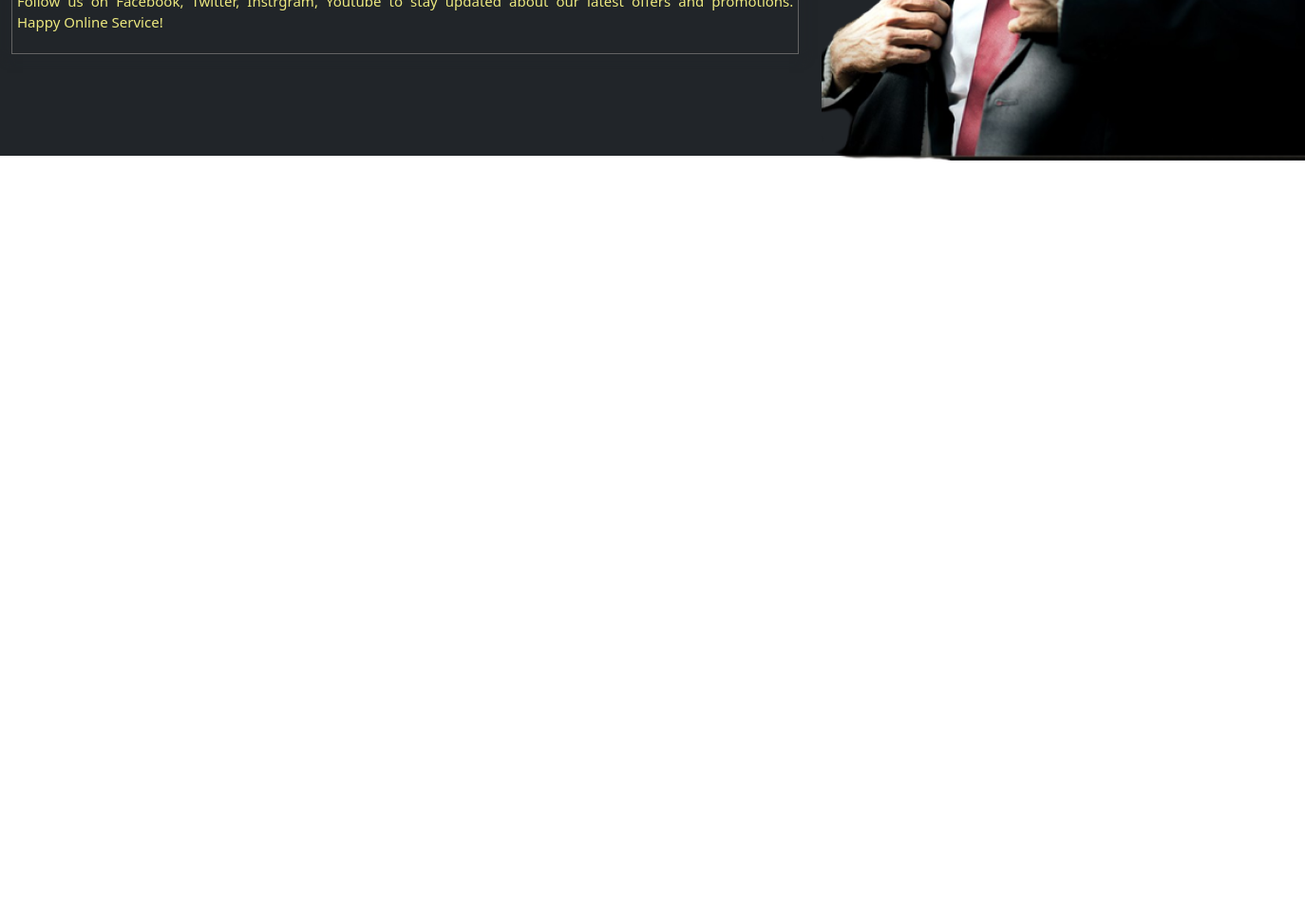
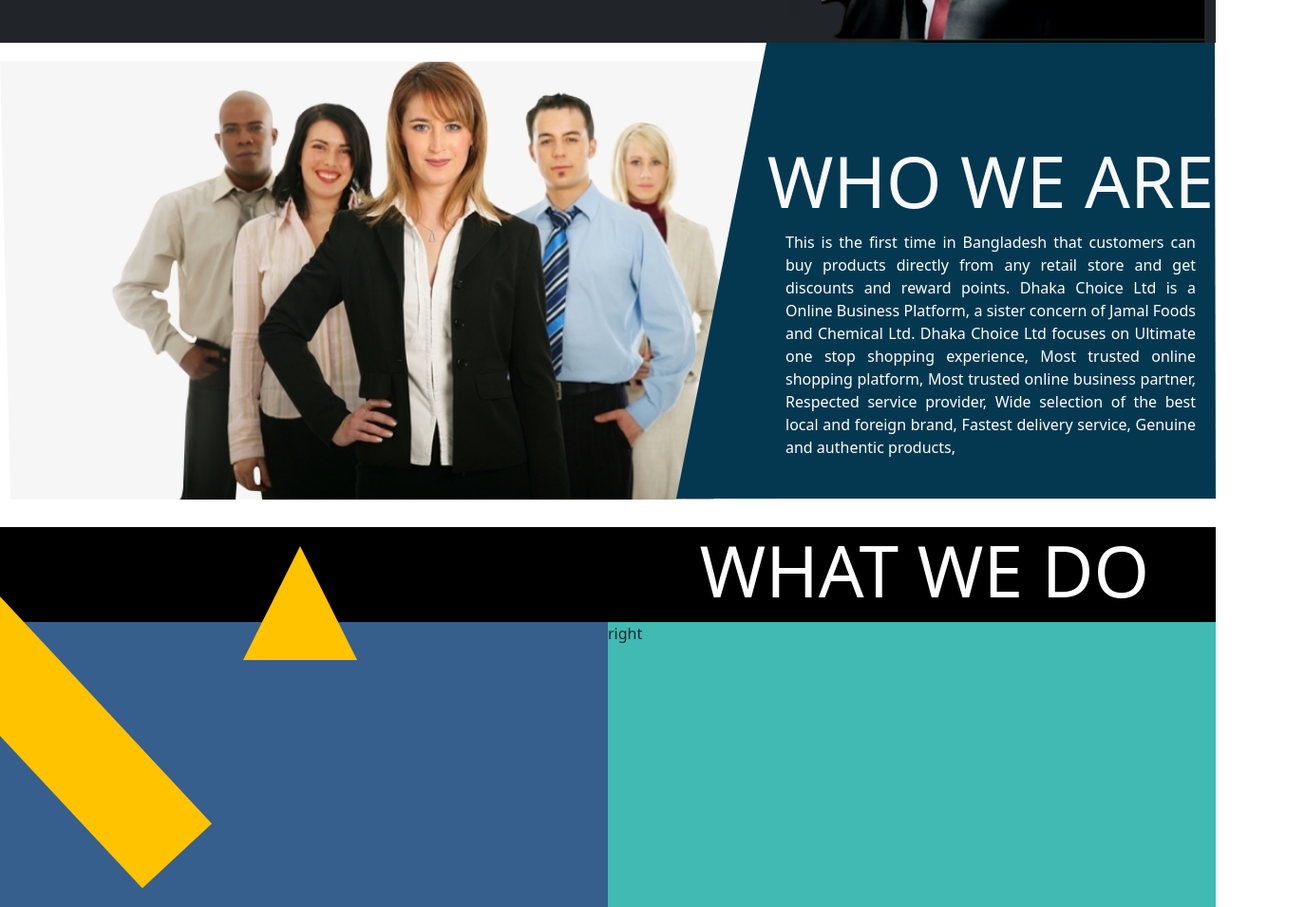
Before and after one commit to Riad15/Dhaka_Choice_ILTD, a plain HTML site: page about.html in a window 1280 px wide. Shown: the part 578-1533 px from the top of the page at 95% size, 1374 px wide, since content can reach past the window. Before the commit the page ends 800 px from the top, so only its background shows below. Drawn offline with nearby package versions, Linux system fonts and the light colour scheme; a web font is replaced by a local one.

Commit message:
add to about section second slide

```diff
--- a/about.css
+++ b/about.css
@@ -2,12 +2,44 @@
 @import url('https://fonts.googleapis.com/css2?family=Gideon+Roman&family=Inter:wght@200&family=Italianno&family=Lilita+One&family=Poppins:wght@500&display=swap');
 
 /* about Section style start*/
-.about-section {
+
+/* first part start */
+.first_slide_section {
     margin-top: 32px;
 
 }
 
-.about-left-headLine {
+
+.first_slide_title {
+    color: #C17575;
+    font-size: 100px;
+    font-weight: bold;
+    position: relative;
+    text-transform: uppercase;
+    width: 1000px;
+    margin: auto;
+}
+
+.first_slide_title:before {
+    content: 'About Us';
+    position: absolute;
+    display: block;
+    top: 2px;
+    left: 250px;
+    color: black;
+    background: -webkit-linear-gradient(-90deg, rgba(26, 53, 53, 0.93), #D4BCBC, #884444, #D4BCBC, #884444, #D4BCBC);
+    -webkit-background-clip: text;
+    -webkit-text-fill-color: transparent;
+}
+
+.first_slide_left {
+
+    border: #636363 solid .1px;
+    box-shadow: 0 0 10px 5px;
+    border-top-width: 10;
+}
+
+.first_slide_left_headLine {
     Font-family: 'Inter';
     color: white;
     font-size: 30px;
@@ -20,36 +52,7 @@
     text-transform: uppercase;
 }
 
-.about_us {
-    color: #C17575;
-    font-size: 100px;
-    font-weight: bold;
-    position: relative;
-    text-transform: uppercase;
-    width: 1000px;
-    margin: auto;
-}
-
-.about_us:before {
-    content: 'About Us';
-    position: absolute;
-    display: block;
-    top: 2px;
-    left: 250px;
-    color: black;
-    background: -webkit-linear-gradient(-90deg, rgba(26, 53, 53, 0.93), #D4BCBC, #884444, #D4BCBC, #884444, #D4BCBC);
-    -webkit-background-clip: text;
-    -webkit-text-fill-color: transparent;
-}
-
-.about-left {
-
-    border: #636363 solid .1px;
-    box-shadow: 0 0 10px 5px;
-    border-top-width: 10;
-}
-
-.about-left-paregraph {
+.first_slide_left_parefraph {
     color: #ECE87F;
     padding: 5px;
     font-size: 15px;
@@ -57,11 +60,116 @@
     text-align: justify;
 }
 
-.about_img {
-    width: 500px;
-    height: 590px;
+.first_slide_img {
+    width: 100%;
 }
 
-.a {
-    box-shadow: rgba(50, 50, 93, 0.25) 0px 50px 100px -20px, rgba(0, 0, 0, 0.3) 0px 30px 60px -30px;
+/* Second part start */
+.second_slide_parent_section {
+    width: 100%;
+    height: 490px;
+    display: flex;
+
 }
+
+.second_slide_left {
+    width: 40%;
+    height: 90%;
+
+}
+
+.second_slide_img {
+    margin-top: 20px;
+}
+
+.second_slide_right {
+
+    margin-left: 200px;
+    border-bottom: 480px solid #043851;
+    border-left: 95px solid transparent;
+    border-right: 1px solid transparent;
+    height: 0;
+    width: 100%;
+    margin-bottom: 60px;
+
+}
+
+.second_slide_left_title {
+    margin-top: 100px;
+    font-size: 75px;
+    font-weight: 400;
+    text-transform: uppercase;
+}
+
+.second_slide_right_paragraph {
+    text-align: justify;
+    color: white;
+    padding: 0 20px;
+}
+
+/* third sild css style start */
+
+
+
+.third_slide_black_div {
+    background-color: black;
+    width: 100%;
+    height: 100px;
+}
+
+.third_slide_title {
+    text-align: right;
+    margin-right: 70px;
+    font-size: 75px;
+    font-weight: 400;
+    text-transform: uppercase;
+
+}
+
+.third_slide_triangle {
+    width: 0;
+    height: 0;
+    margin-left: 20%;
+    border-left: 60px solid transparent;
+    border-right: 60px solid transparent;
+    border-bottom: 120px solid #FFC300;
+    position: absolute;
+    margin-top: -80px;
+}
+
+.third_slide_flex_div {
+    display: flex;
+    flex-direction: row;
+    width: 100%;
+    height: 300px;
+}
+
+.left_colom {
+    background-color: #375F8D;
+    width: 50%;
+
+}
+
+.right_colom {
+    background-color: #41BAB3;
+    width: 50%;
+}
+
+.trird_slide_section {
+    width: 100%;
+    background-color: green;
+    margin-top: 20px;
+    position: relative;
+    overflow: hidden;
+}
+
+.square {
+    width: 100px;
+    height: 400px;
+    background-color: #FFC300;
+    bottom: 0px;
+    left: 0px;
+    right: 0px;
+    transform: rotate(-43deg);
+    position: absolute;
+}
--- a/about.html
+++ b/about.html
@@ -16,16 +16,17 @@
 
 <body>
     <!-- about section start -->
-    <div class="about-section bg-dark">
-        <h1 class="about_us  text-center">ABOUT US</h1>
 
+    <!-- first slide -->
+    <div class="first_slide_section bg-dark">
+        <h1 class="first_slide_title  text-center">ABOUT US</h1>
         <div class="container-fluid ">
             <div class="row">
-                <div class="col-md-8 col-12 d-flex flex-column justify-content-center align-items-end">
+                <div class="col-8  d-flex flex-column justify-content-center align-items-end">
                     <div class="">
-                        <h5 class="about-left-headLine">Corporate Profile</h5>
-                        <div class=" about-left  ">
-                            <p class="about-left-paregraph">Dhaka Choice Ltd is one of the largest online
+                        <h5 class="first_slide_left_headLine">Corporate Profile</h5>
+                        <div class=" first_slide_left  ">
+                            <p class="first_slide_left_parefraph">Dhaka Choice Ltd is one of the largest online
                                 business platforms
                                 in Bangladesh. We are the
                                 top e-commerce company in
@@ -63,15 +64,54 @@
                         </div>
                     </div>
                 </div>
-                <div class="col-md-4 col-12 flex about_img">
-                    <img src="./images/about_img.png" alt="" class="mb-4">
+                <div class="col-4">
+                    <img src="./images/about_img.png" alt="" class="first_slide_img img-fluid">
                 </div>
             </div>
         </div>
+    </div>
+
+
+    <!-- second slide -->
+    <div class=" second_slide_parent_section">
+        <div class=" bg-secdondary second_slide_left">
+            <img src="./images/second_slide_img.png" alt="" class="second_slide_img">
+        </div>
+        <div class=" second_slide_right">
+            <div>
+                <h4 class="text-center text-light second_slide_left_title ">Who we are</h4>
+                <p class="second_slide_right_paragraph">
+                    This is the first time in Bangladesh that customers can buy products directly from any retail store
+                    and get discounts
+                    and reward points. Dhaka Choice Ltd is a Online Business Platform, a sister concern of Jamal Foods
+                    and Chemical Ltd.
+                    Dhaka Choice Ltd focuses on Ultimate one stop shopping experience, Most trusted online shopping
+                    platform, Most trusted
+                    online business partner, Respected service provider, Wide selection of the best local and foreign
+                    brand, Fastest
+                    delivery service, Genuine and authentic products,
+                </p>
+            </div>
+        </div>
+    </div>
+
+    <!-- third slide -->
+    <div class="trird_slide_section">
+        <div class="third_slide_black_div">
+            <h4 class=" text-white third_slide_title">What we do</h4>
+        </div>
+        <div class="third_slide_triangle"></div>
+        <div class="third_slide_flex_div">
+            <div class="left_colom">left</div>
+            <div class="right_colom">right</div>
+        </div>
+        <div class="square"></div>
 
     </div>
 
-    <!-- about section start -->
+
+
+    <!--  -->
 
 
     <!-- Bootstrap JS link -->
```
Also changed, not shown: images/second_slide_img.png (added).
